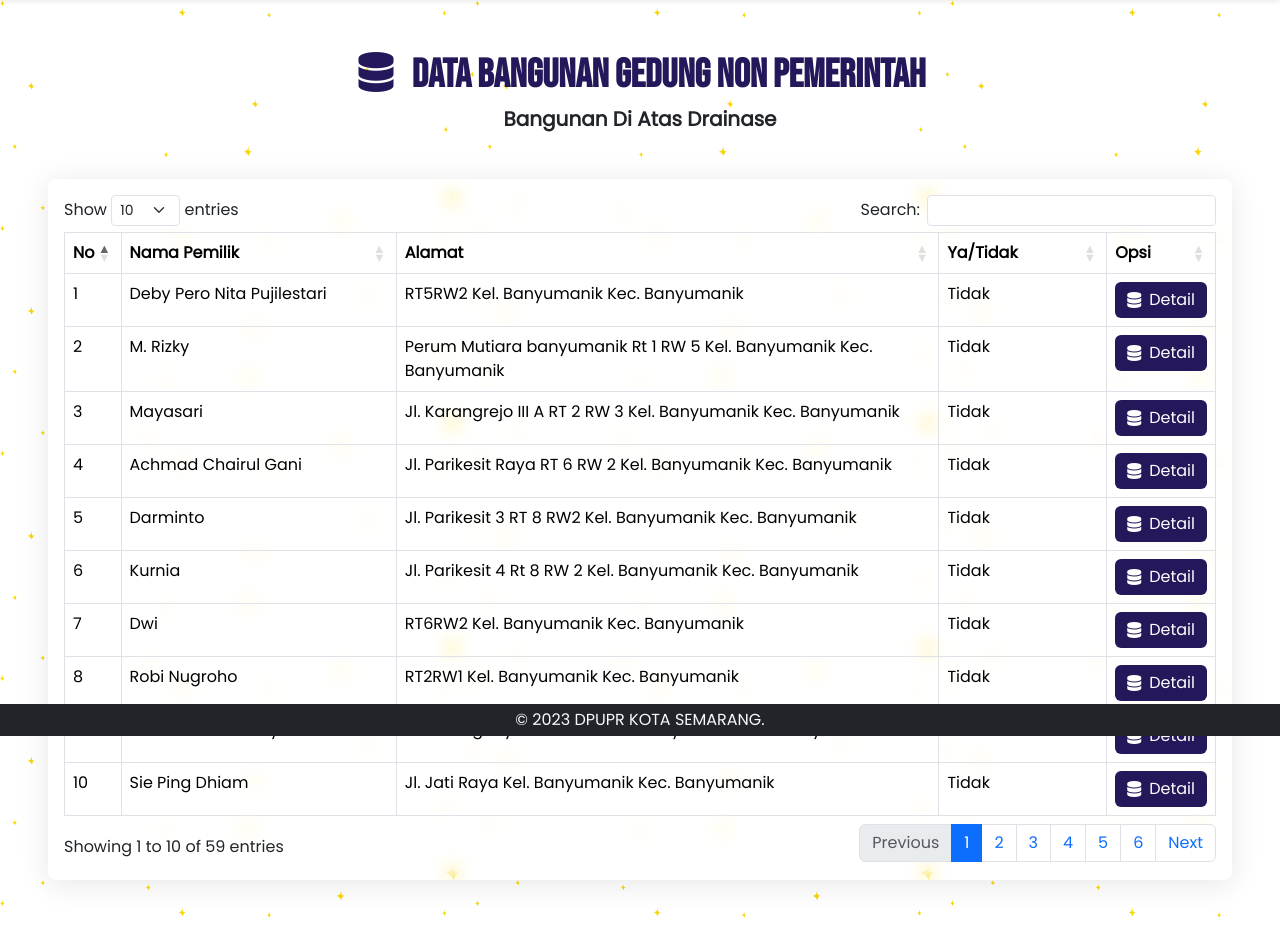
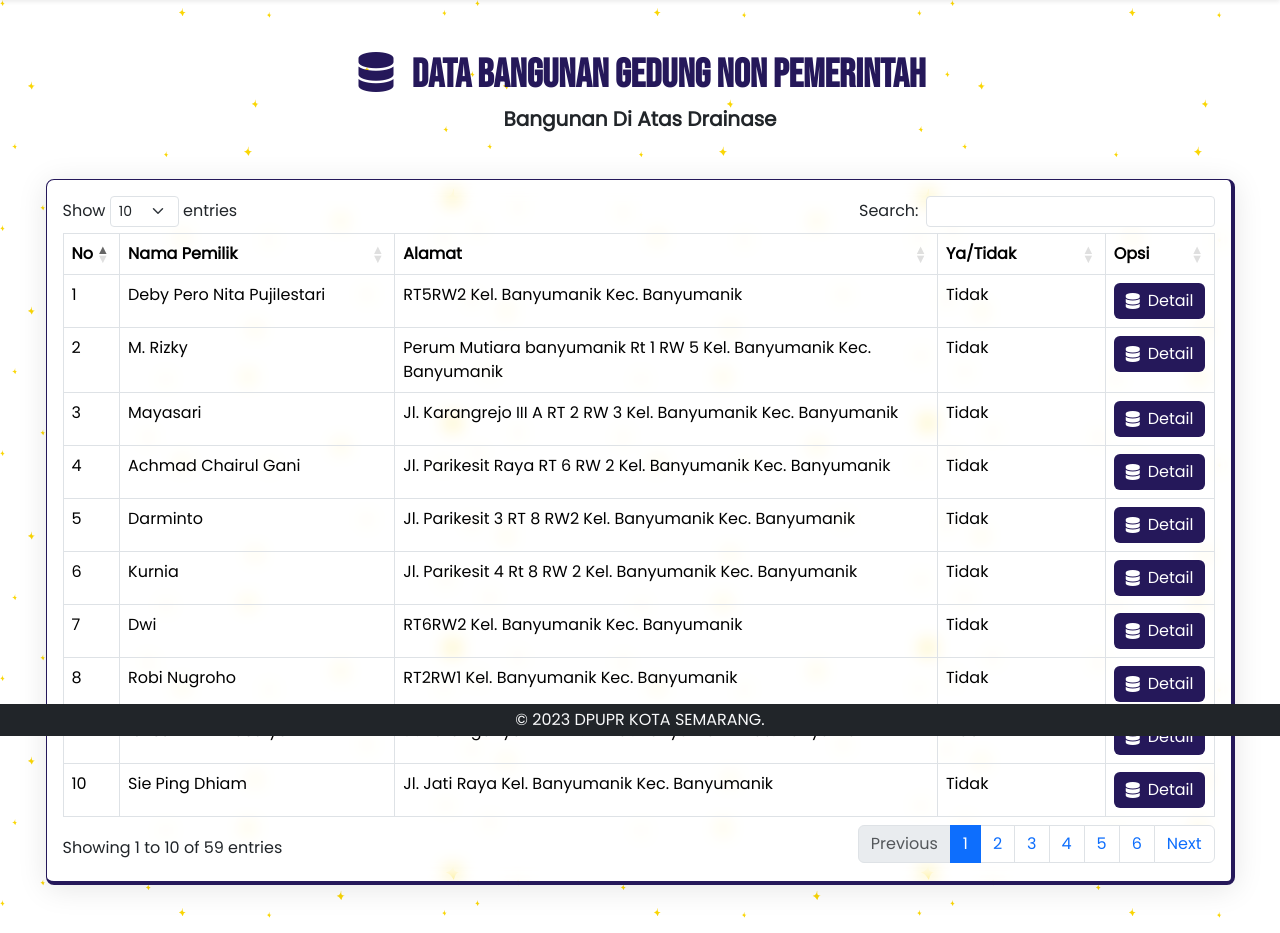
Before and after one commit to faisalekasyahputra/simbgsmg_new, a CodeIgniter app: page /simbgsmg_new/index.php/welcome/profil_bangunan/1 in a window 1280 px wide. Shown: the part 64-997 px from the top of the page. Run offline with CodeIgniter, Linux system fonts and the light colour scheme; data comes from the database, SQL or seed files in the repository; some libraries are stand-ins or nearby versions.

Commit message:
tambah dikit

```diff
--- a/application/views/non_pemerintah/bg_bgn.php
+++ b/application/views/non_pemerintah/bg_bgn.php
@@ -13,7 +13,7 @@
                     </div>
 
                     <div class="row">
-                        <div class="col glass-nocolor p-3 rounded-3">
+                        <div class="col glass-nocolor border-top-cstm p-3 rounded-3">
                         <table id="example" class="table table-bordered" style="width:90vw">
                                 <thead>
                                     <tr>
--- a/application/views/non_pemerintah/bg_fung.php
+++ b/application/views/non_pemerintah/bg_fung.php
@@ -13,7 +13,7 @@
                     </div>
 
                     <div class="row">
-                        <div class="col glass-nocolor p-3 rounded-3">
+                        <div class="col glass-nocolor border-top-cstm p-3 rounded-3">
                         <table id="example" class="table table-bordered" style="width:90vw">
                                 <thead>
                                     <tr>
```
